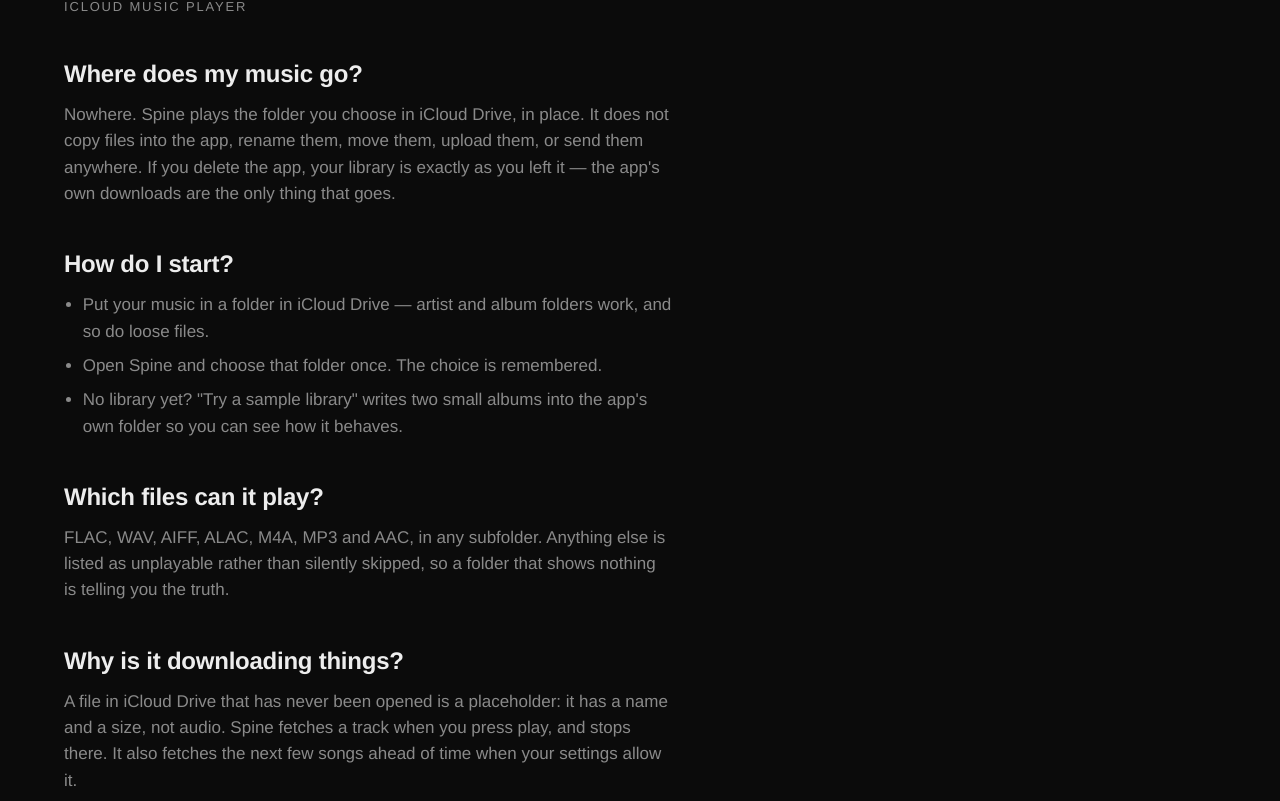
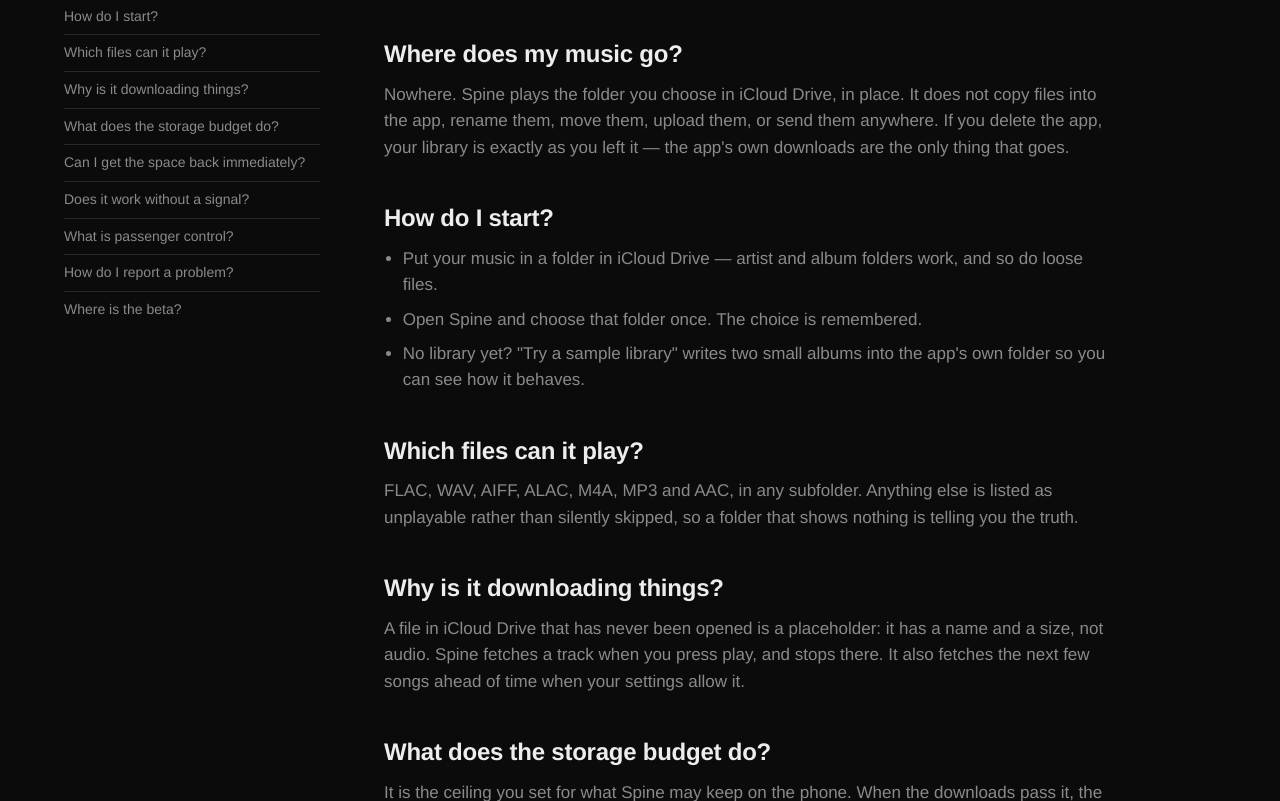
Before and after one commit to dovidio/spine-site, a plain HTML site: page support.html in a window 1280 px wide. Shown: the part 231-1032 px from the top of the page. Drawn offline with Linux system fonts and the light colour scheme.

Commit message:
Support and privacy get an index; the scroll script moves out of line

```diff
--- a/assets/style.css
+++ b/assets/style.css
@@ -343,6 +343,29 @@ footer a:hover { color: var(--ink); }
 .doc a { color: var(--ink); text-decoration: underline; text-underline-offset: 3px; text-decoration-thickness: 1px; text-decoration-color: var(--rule-strong); }
 .doc a:hover { color: var(--signal); text-decoration-color: var(--signal); }
 
+/* prose pages: the questions down the side, the answers in a reading column */
+.doc-split {
+  max-width: none;
+  display: grid;
+  grid-template-columns: minmax(12rem, 16rem) minmax(0, 46rem);
+  gap: clamp(24px, 5vw, 72px);
+  align-items: start;
+}
+.doc-index { position: sticky; top: 40px; }
+.doc-index ul { list-style: none; margin: 16px 0 0; padding: 0; }
+.doc-index li { margin: 0; }
+.doc-index a {
+  display: block;
+  padding: 7px 0;
+  font-size: 14px;
+  color: var(--muted);
+  border-top: var(--hair) solid var(--rule);
+  text-decoration: none;
+}
+.doc-index a:hover { color: var(--signal); }
+.doc-body h1 { margin-top: 0; }
+.doc-body > :first-child { margin-top: 0; }
+
 /* ---- responsive ---- */
 /* the passenger gets a band of its own: no capture can show two phones */
 .band {
@@ -378,6 +401,8 @@ footer a:hover { color: var(--ink); }
   .step:nth-of-type(even) .step-copy { order: 0; }
   .step-shot, .step:nth-of-type(even) .step-shot { justify-self: stretch; width: 100%; }
   .ledger div, .not li, .band { grid-template-columns: minmax(0, 1fr); gap: 4px; }
+  .doc-split { grid-template-columns: minmax(0, 1fr); }
+  .doc-index { position: static; order: -1; }
 }
 
 @media (prefers-reduced-motion: reduce) {
--- a/support.html
+++ b/support.html
@@ -19,43 +19,46 @@
   </nav>
 </header>
 
-<main id="main" class="doc">
+<main id="main" class="doc doc-split">
+<nav class="doc-index" aria-label="On this page"><p class="meta">On this page</p><ul><li><a href="#where-does-my-music-go">Where does my music go?</a></li><li><a href="#how-do-i-start">How do I start?</a></li><li><a href="#which-files-can-it-play">Which files can it play?</a></li><li><a href="#why-is-it-downloading-things">Why is it downloading things?</a></li><li><a href="#what-does-the-storage-budget-do">What does the storage budget do?</a></li><li><a href="#can-i-get-the-space-back-immediately">Can I get the space back immediately?</a></li><li><a href="#does-it-work-without-a-signal">Does it work without a signal?</a></li><li><a href="#what-is-passenger-control">What is passenger control?</a></li><li><a href="#how-do-i-report-a-problem">How do I report a problem?</a></li><li><a href="#where-is-the-beta">Where is the beta?</a></li></ul></nav>
+<div class="doc-body">
   <h1>Support</h1>
   <p class="meta">iCloud Music Player</p>
 
-  <h2>Where does my music go?</h2>
+  <h2 id="where-does-my-music-go">Where does my music go?</h2>
   <p>Nowhere. Spine plays the folder you choose in iCloud Drive, in place. It does not copy files into the app, rename them, move them, upload them, or send them anywhere. If you delete the app, your library is exactly as you left it — the app's own downloads are the only thing that goes.</p>
 
-  <h2>How do I start?</h2>
+  <h2 id="how-do-i-start">How do I start?</h2>
   <ul>
     <li>Put your music in a folder in iCloud Drive — artist and album folders work, and so do loose files.</li>
     <li>Open Spine and choose that folder once. The choice is remembered.</li>
     <li>No library yet? "Try a sample library" writes two small albums into the app's own folder so you can see how it behaves.</li>
   </ul>
 
-  <h2>Which files can it play?</h2>
+  <h2 id="which-files-can-it-play">Which files can it play?</h2>
   <p>FLAC, WAV, AIFF, ALAC, M4A, MP3 and AAC, in any subfolder. Anything else is listed as unplayable rather than silently skipped, so a folder that shows nothing is telling you the truth.</p>
 
-  <h2>Why is it downloading things?</h2>
+  <h2 id="why-is-it-downloading-things">Why is it downloading things?</h2>
   <p>A file in iCloud Drive that has never been opened is a placeholder: it has a name and a size, not audio. Spine fetches a track when you press play, and stops there. It also fetches the next few songs ahead of time when your settings allow it.</p>
 
-  <h2>What does the storage budget do?</h2>
+  <h2 id="what-does-the-storage-budget-do">What does the storage budget do?</h2>
   <p>It is the ceiling you set for what Spine may keep on the phone. When the downloads pass it, the least recently played files are evicted from the device — the originals stay in iCloud Drive and come back the next time you play them. The song you are listening to, and the ones queued behind it, are never evicted.</p>
 
-  <h2>Can I get the space back immediately?</h2>
+  <h2 id="can-i-get-the-space-back-immediately">Can I get the space back immediately?</h2>
   <p>Settings → "Remove all downloads". Every file Spine fetched leaves the phone; the files in your folder are untouched.</p>
 
-  <h2>Does it work without a signal?</h2>
+  <h2 id="does-it-work-without-a-signal">Does it work without a signal?</h2>
   <p>For anything already downloaded, yes. For anything still in iCloud Drive, no — the file has to arrive first. If you are about to be offline, download the albums you want while you have a connection.</p>
 
-  <h2>What is passenger control?</h2>
+  <h2 id="what-is-passenger-control">What is passenger control?</h2>
   <p>One phone can let a nearby phone change what is playing. It runs directly between the two devices, encrypted, with no server and no account. The host approves the guest once and can forget it later in Settings.</p>
 
-  <h2>How do I report a problem?</h2>
+  <h2 id="how-do-i-report-a-problem">How do I report a problem?</h2>
   <p>Open an issue on the <a href="https://github.com/dovidio/spine-site/issues">public tracker</a>. Useful details: the iPhone model, the iOS version, what you expected, what happened, and — if it is about a file — the format and roughly how large it is. Never attach music you do not own the rights to.</p>
 
-  <h2>Where is the beta?</h2>
+  <h2 id="where-is-the-beta">Where is the beta?</h2>
   <p>Spine is in TestFlight. Public link and App Store release are announced here first.</p>
+</div>
 </main>
 
 <footer>
```
Also changed, not shown: privacy.html (+12 -9 lines).
